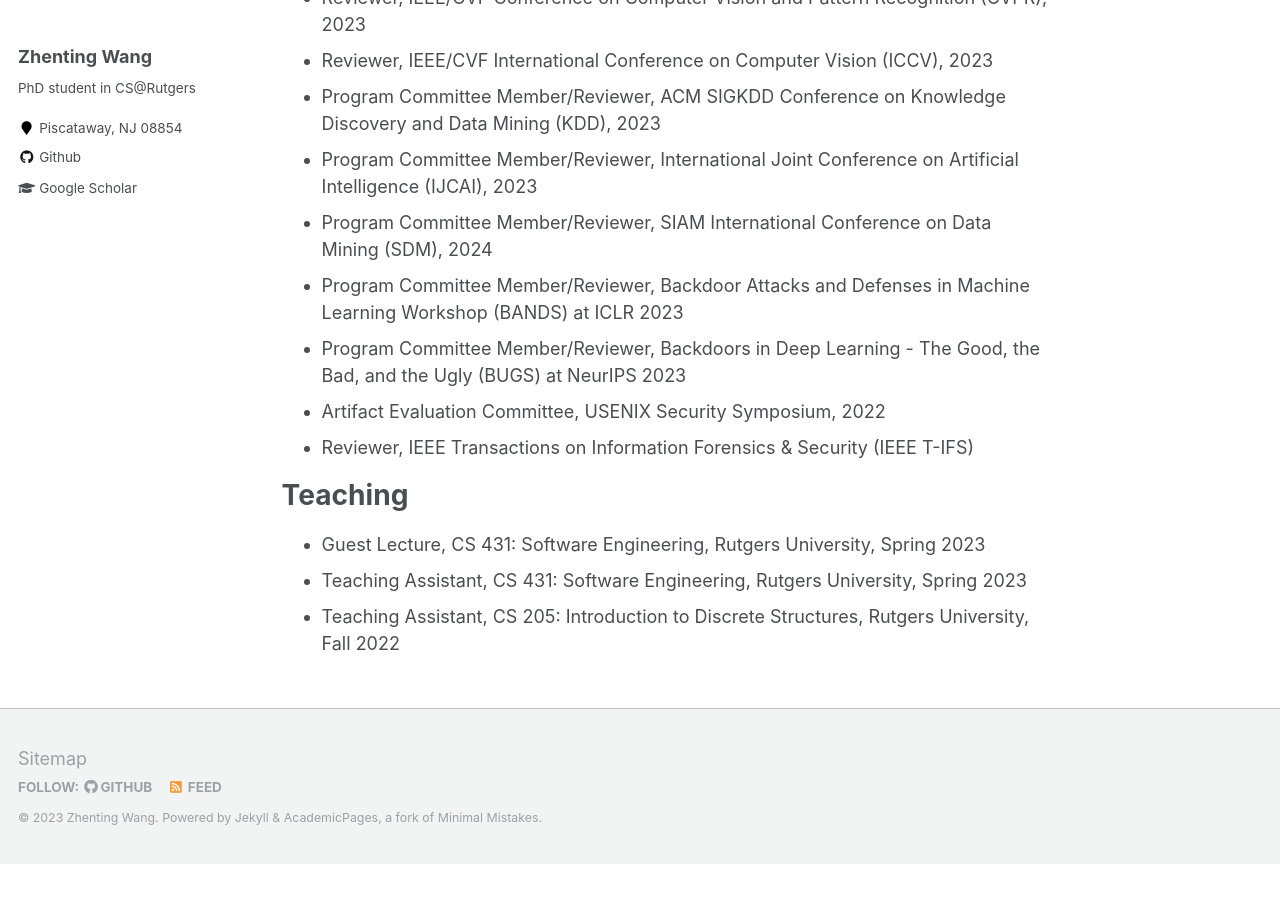
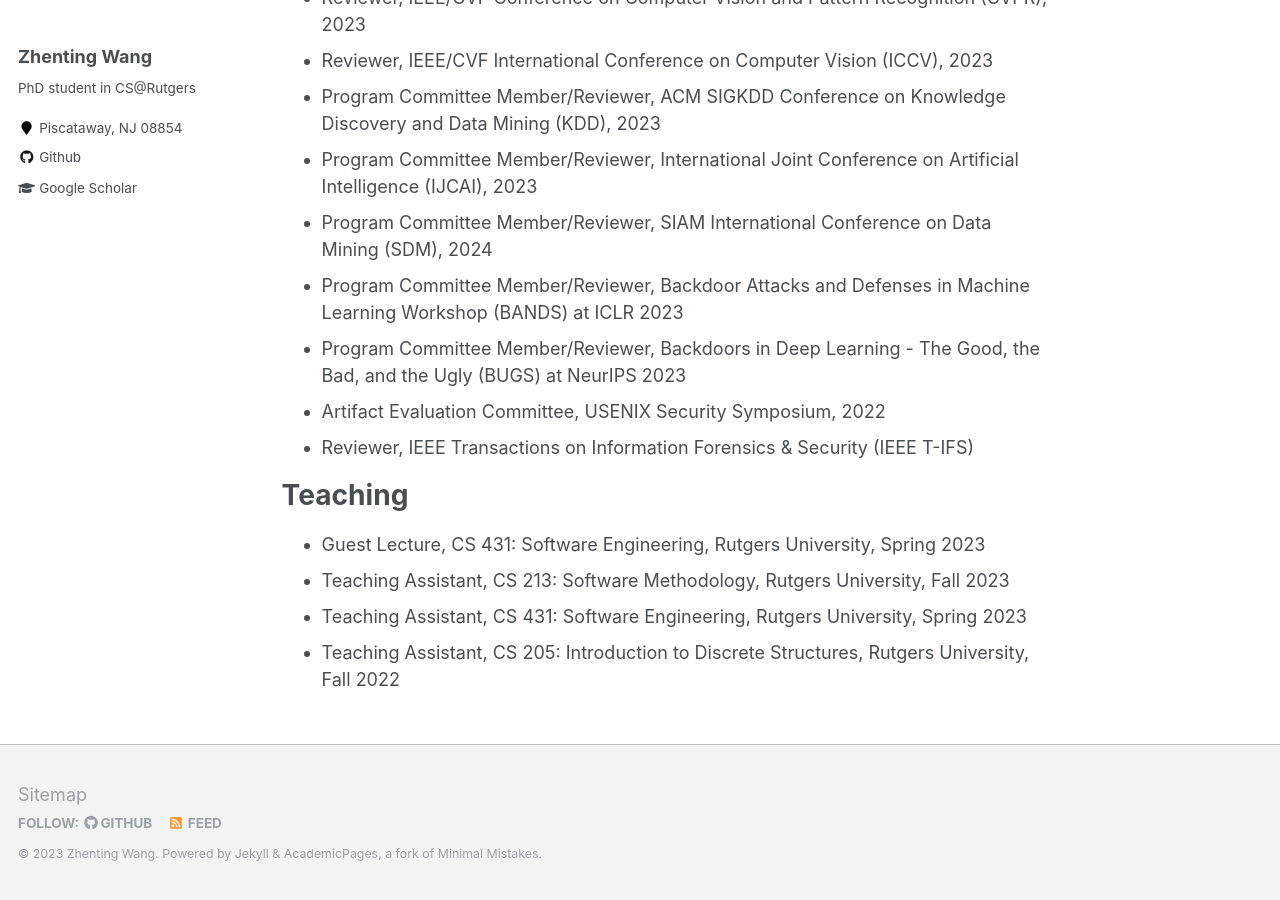
Before and after one commit to ZhentingWang/zhentingwang.github.io, a Jekyll site: the page built from _pages/about.md, in a window 1280 px wide and 900 px high, scrolled down 3031 px. Built offline with Jekyll 4.4.1, drawn with Linux system fonts in a browser that asks for light colours; before the commit the page ends 3895 px from its top, so only the background shows below that.

Commit message:
Update about.md

```diff
--- a/_pages/about.md
+++ b/_pages/about.md
@@ -108,5 +108,6 @@ Service
 Teaching
 ======
 * Guest Lecture, CS 431: Software Engineering, Rutgers University, Spring 2023
+* Teaching Assistant, CS 213: Software Methodology, Rutgers University, Fall 2023
 * Teaching Assistant, CS 431: Software Engineering, Rutgers University, Spring 2023
 * Teaching Assistant, CS 205: Introduction to Discrete Structures, Rutgers University, Fall 2022
```
